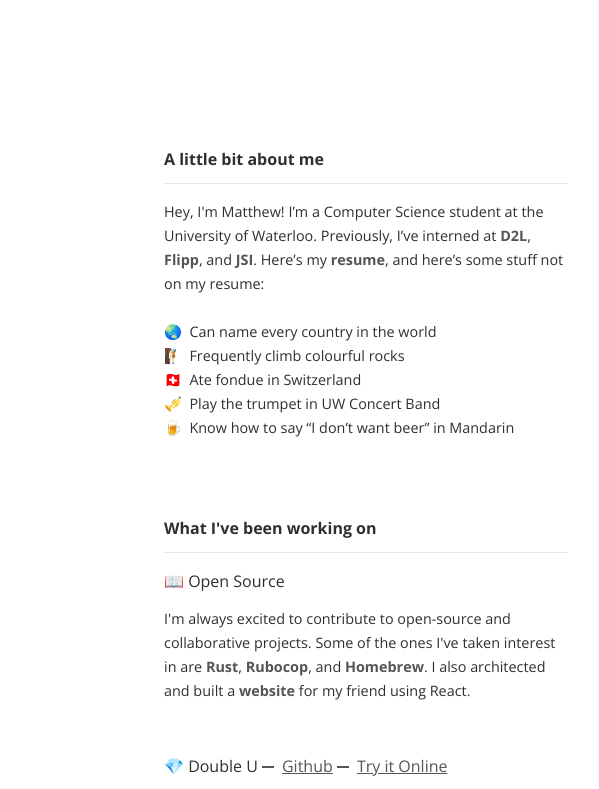
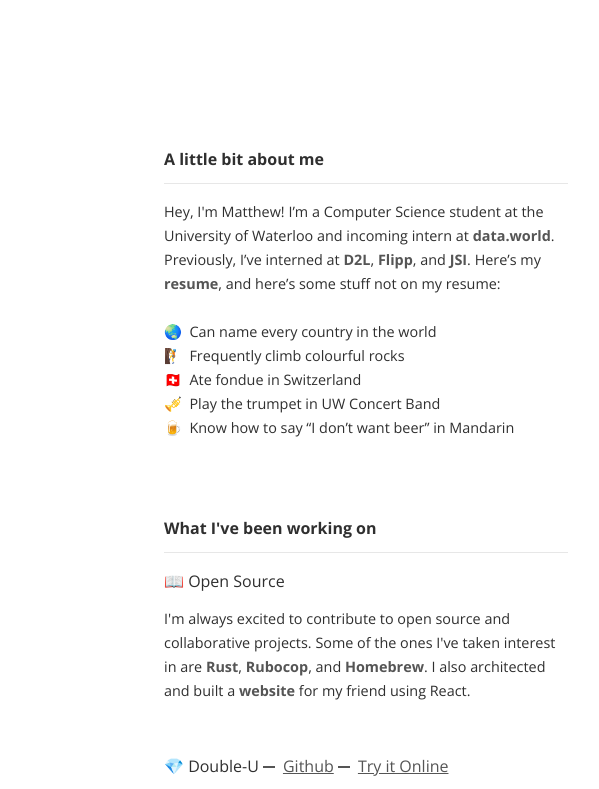
Before and after one commit to walinga/walinga.github.io, a plain HTML site: page index.html in a window 1280 px wide. Shown: the top 789 px of the page, 512-1111 px from the left. Drawn offline with nearby package versions, Linux system fonts and the light colour scheme.

Commit message:
Add new internship to website

```diff
--- a/index.html
+++ b/index.html
@@ -66,7 +66,8 @@
 			<section>
 				<h2>A little bit about me</h2>
 				<hr>
-				<p>Hey, I'm Matthew! I’m a Computer Science student at the University of Waterloo. Previously, I’ve interned at
+				<p>Hey, I'm Matthew! I’m a Computer Science student at the University of Waterloo and incoming intern at
+					<a class="inline-link" href="https://data.world/" target="_blank">data.world</a>. Previously, I’ve interned at
 					<a class="inline-link" href="https://www.d2l.com/" target="_blank">D2L</a>,
 					<a class="inline-link" href="https://corp.flipp.com/" target="_blank">Flipp</a>, and
 					<a class="inline-link" href="https://www.linkedin.com/company/jsi-telecom/" target="_blank">JSI</a>. Here’s my
@@ -85,7 +86,7 @@
 					<div class="project-desc">
 						<span id="open-source" class="project-name">📖 Open Source </span>
 					</div>
-					<p>I'm always excited to contribute to open-source and collaborative projects. Some of the ones I've taken interest in are
+					<p>I'm always excited to contribute to open source and collaborative projects. Some of the ones I've taken interest in are
 						<a class="inline-link" href="https://github.com/rust-lang/rust" target="_blank" aria-describedby="open-source">Rust</a>,
 						<a class="inline-link" href="https://github.com/rubocop-hq/rubocop" target="_blank" aria-describedby="open-source">Rubocop</a>, and
 						<a class="inline-link" href="https://github.com/Homebrew/homebrew-core" target="_blank" aria-describedby="open-source">Homebrew</a>.
@@ -95,7 +96,7 @@
 				</article>
 				<article class="project">
 					<div class="project-desc">
-						<span id="double-u" class="project-name">💎 Double U </span>
+						<span id="double-u" class="project-name">💎 Double-U </span>
 						<a href="https://github.com/walinga/Double-U" target="_blank" aria-describedby="double-u">Github</a>
 						<a href="https://repl.it/@MatthewWalinga/Double-U" target="_blank" aria-describedby="double-u">Try it Online</a>
 					</div>
```
